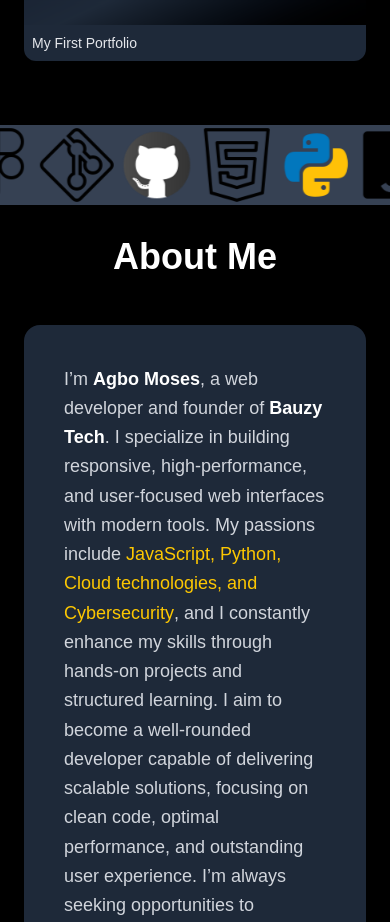
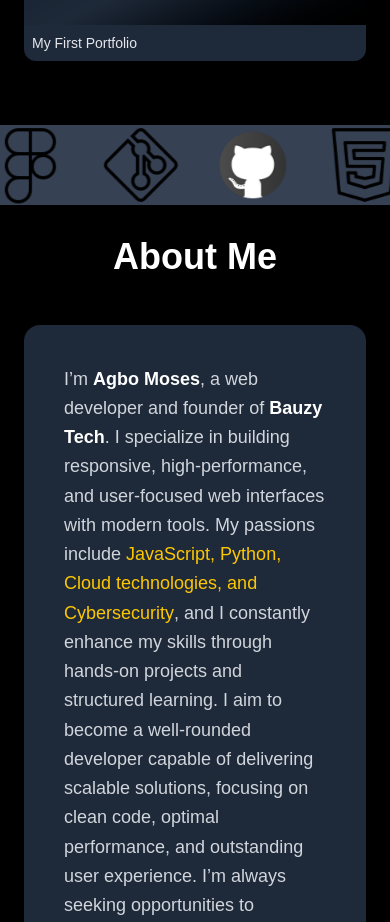
Before and after one commit to Bauxite001/updated_portfolio, a React (Vite) app: page / in a window 390 px wide. Shown: the part 2180-3102 px from the top of the page. Built offline with nearby package versions, Linux system fonts and the light colour scheme; a web font is replaced by a local one.

Commit message:
Update icons.jsx

```diff
--- a/src/components/icons.jsx
+++ b/src/components/icons.jsx
@@ -4,7 +4,7 @@
   return (
     <section>
       <div className=" bg-gray-700 w-screen mt-12">
-        <div className="scroll-icons flex gap:8 md:gap-12 xl:gap-16 ">
+        <div className="scroll-icons flex gap-8 md:gap-12 xl:gap-16 ">
           {icons.map((icon, i) => (
             <img
               key={i}
```
